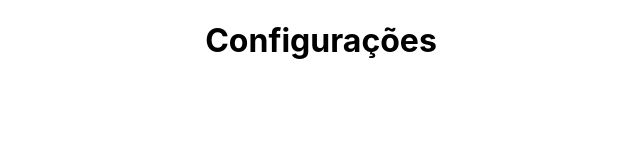
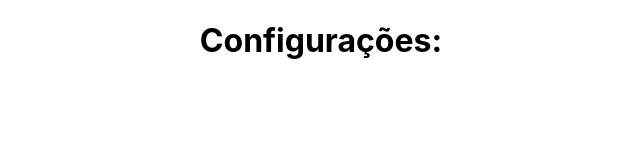
Before and after one commit to victorjunior95/sd-08-project-trivia-react-redux, a React (Create React App) app: page /set in a window 1280 px wide. Shown: the top 160 px of the page, without its empty margins (319-959 px from the left). Built offline with nearby package versions, Linux system fonts and the light colour scheme.

Commit message:
main-group-24-Req3

```diff
--- a/src/pages/Set/index.js
+++ b/src/pages/Set/index.js
@@ -4,7 +4,7 @@ class Set extends React.Component {
   render() {
     return (
       <div>
-        <h1>Configurações</h1>
+        <h1>Configurações:</h1>
       </div>
     );
   }
```
